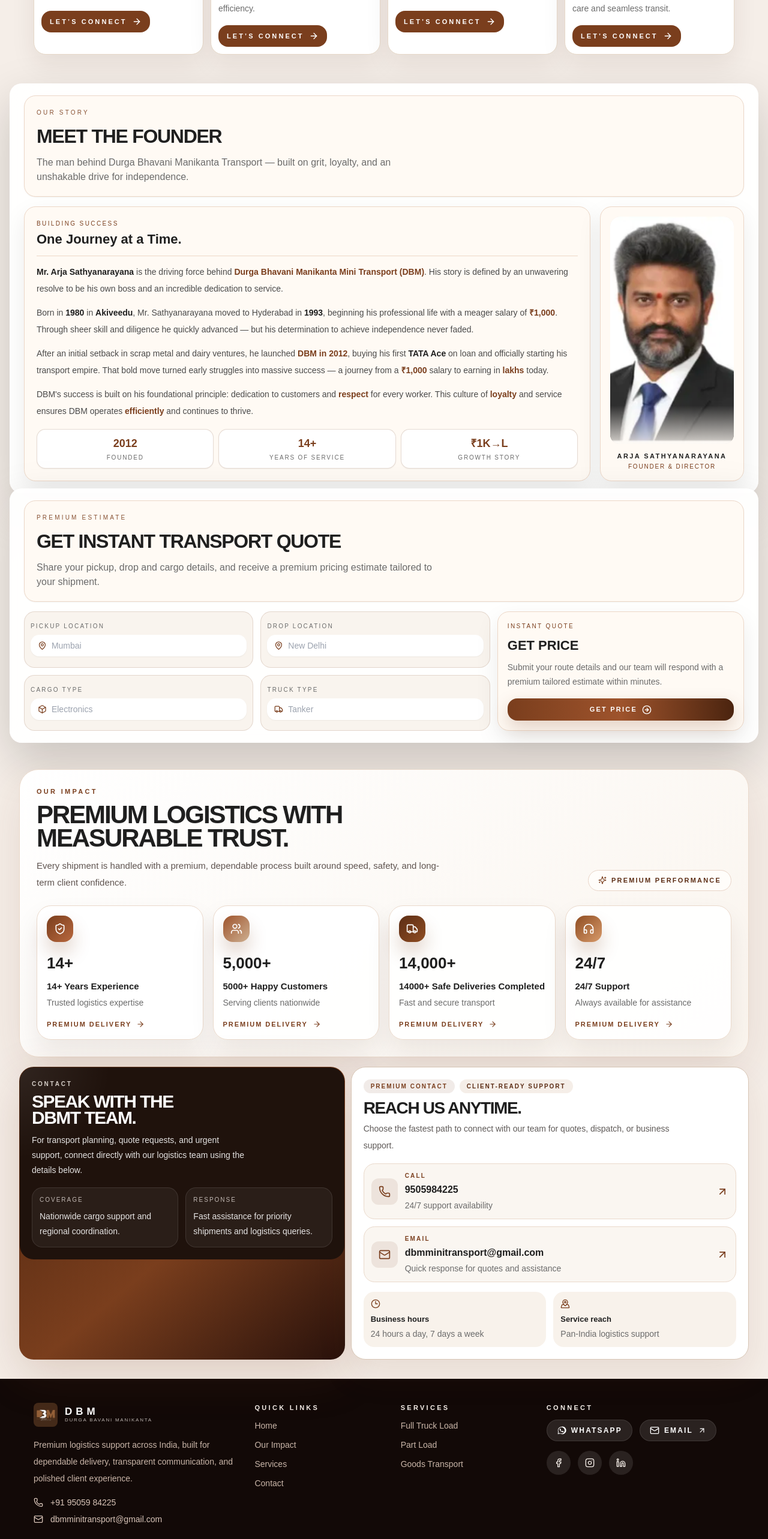
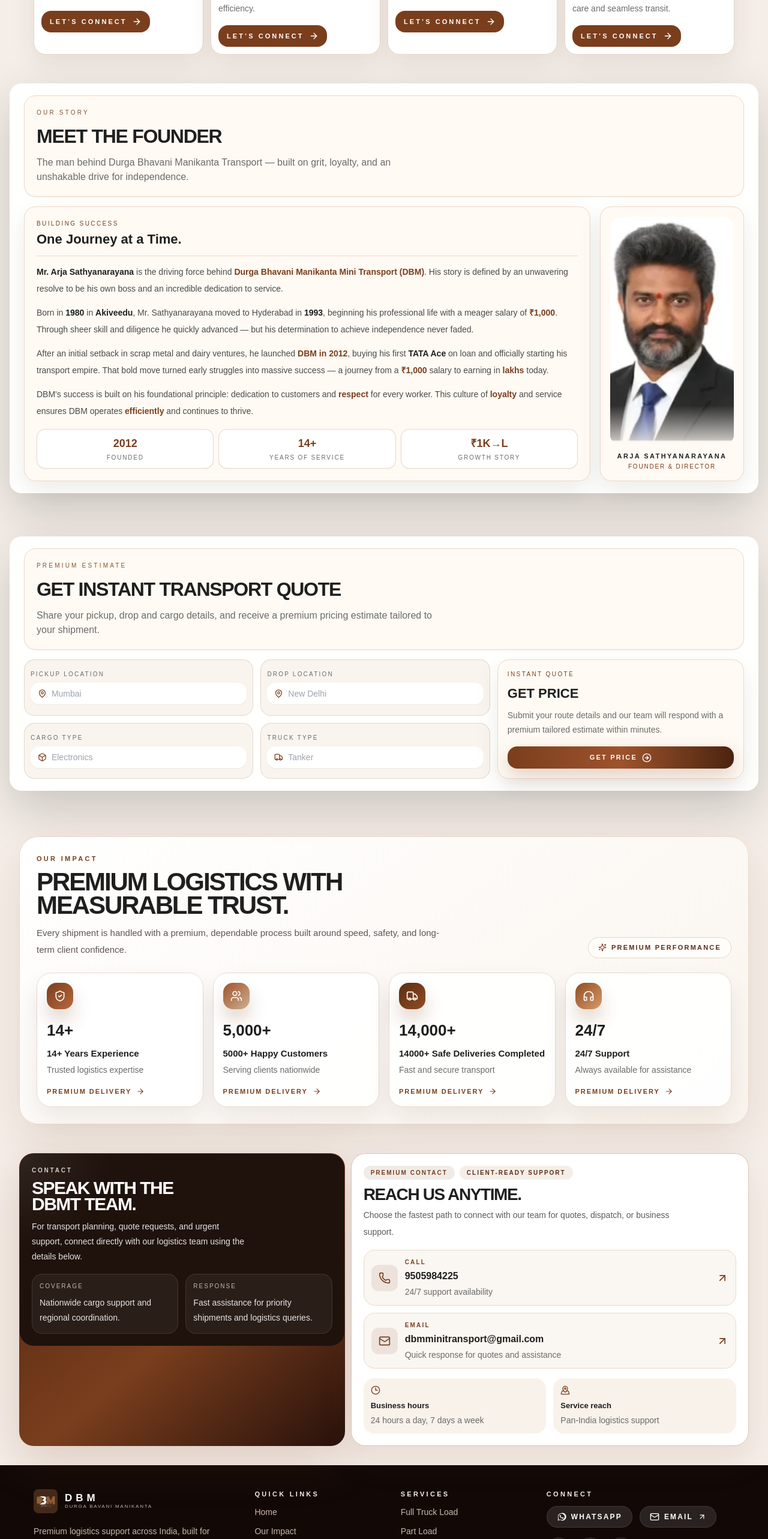
Before and after one commit to suryamkandapu/FASTRACK, a Next.js app: page / in a window 1280 px wide. Shown: the part 1040-3605 px from the top of the page at 60% size. Built offline with nearby package versions, Linux system fonts and the light colour scheme; no server answers.

Commit message:
founder section spacing added

```diff
--- a/app/page.tsx
+++ b/app/page.tsx
@@ -80,22 +80,22 @@ export default function Home() {
         </section>
 
 
-        <section>
+        <section className="mb-10">
             <AboutFounderSection/>
         </section>
 
         {/* Quote/CTA Section */}
-        <section>
+        <section className="mt-10">
           <QuoteFormSection />
         </section>
 
         {/* About Section */}
-        <section>
+        <section className="mt-8">
           <AboutSection />
         </section>
 
         {/* Stats & Contact Section */}
-        <section>
+        <section className="mt-8">
           <StatsContactSection />
         </section>
       </main>
```
